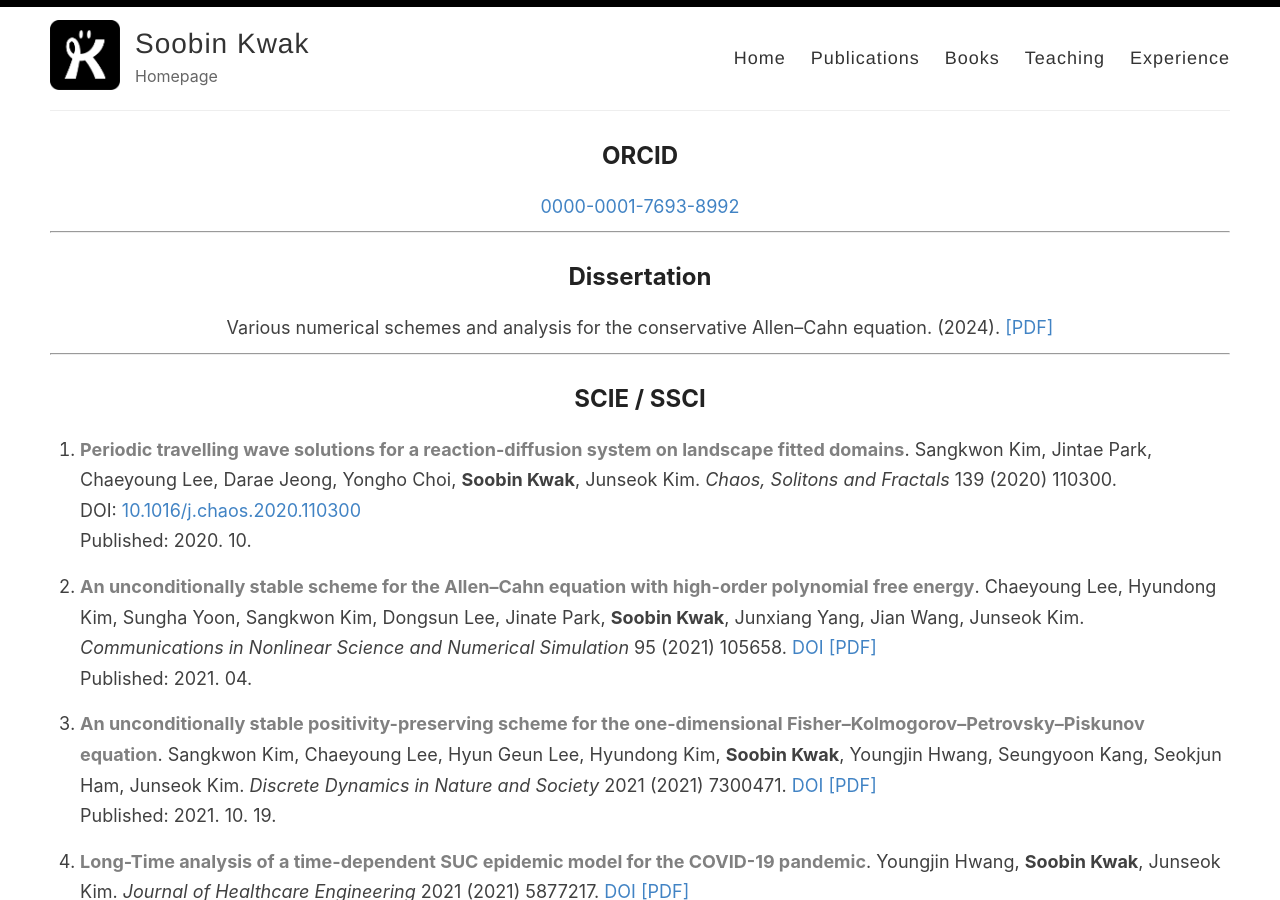
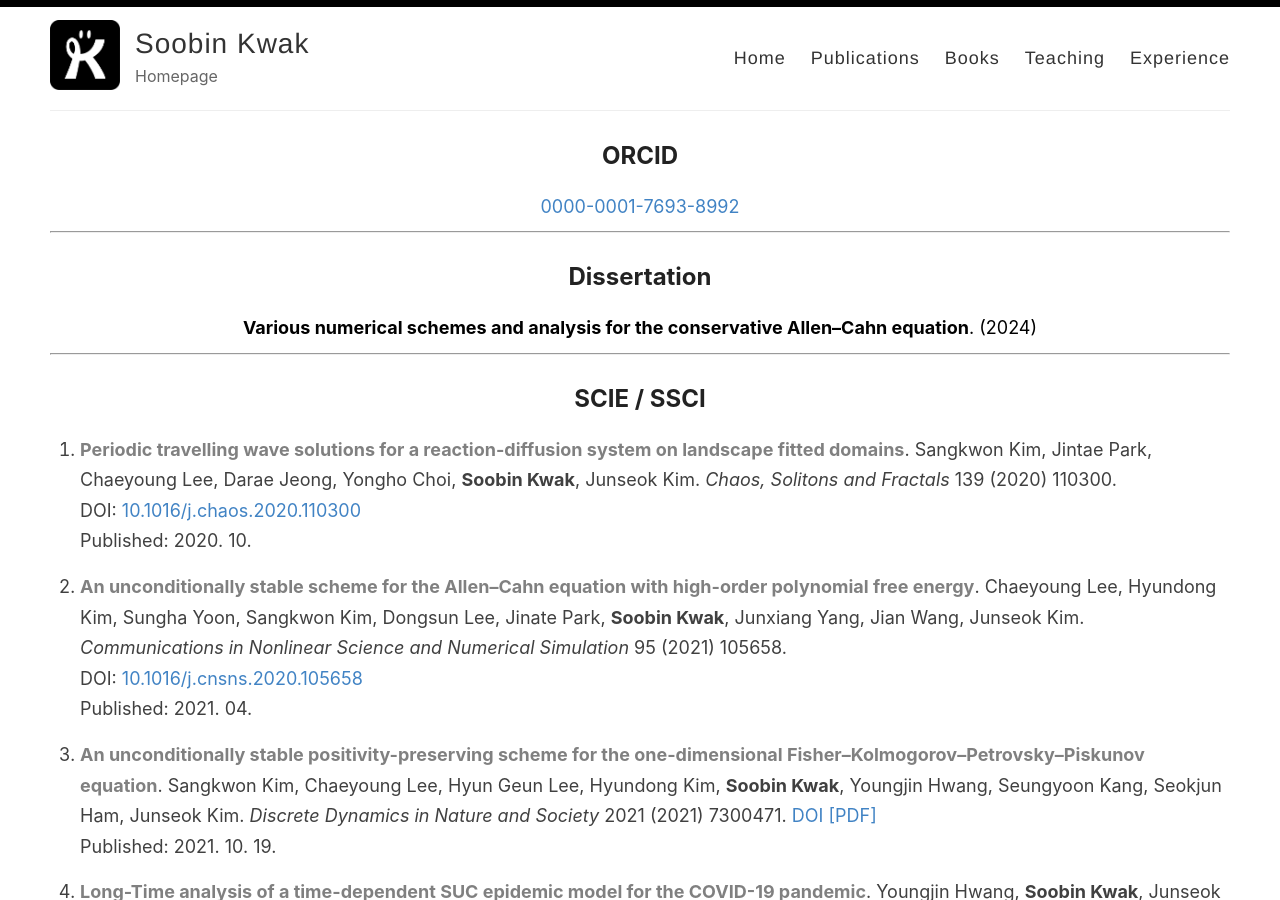
Before and after one commit to skwak/skwak.github.io, a Jekyll site: the page built from _pages/Publications.md, in a window 1280 px wide and 900 px high. Built offline with Jekyll 4.4.1, drawn with Linux system fonts in a browser that asks for light colours; some of the changed lines change nothing that is shown.

Commit message:
Update Publications.md

```diff
--- a/_pages/Publications.md
+++ b/_pages/Publications.md
@@ -15,8 +15,9 @@
 
 ## Dissertation
 
-<div style="text-align: center;">
-Various numerical schemes and analysis for the conservative Allen–Cahn equation. (2024). <a href="../papers/000000289434_20250801133251.pdf">[PDF]</a>
+<div style="text-align: center; color:#000000">
+<a href="../papers/000000289434_20250801133251.pdf" style="color:#000000; font-weight: bold;">
+Various numerical schemes and analysis for the conservative Allen–Cahn equation</a>. (2024)
 </div>
 
 ---
@@ -27,7 +28,8 @@
 DOI: [10.1016/j.chaos.2020.110300](https://doi.org/10.1016/j.chaos.2020.110300)
 Published: 2020. 10.
 
-1. <span style="color:#808080; font-weight: bold;">An unconditionally stable scheme for the Allen–Cahn equation with high-order polynomial free energy</span>. Chaeyoung Lee, Hyundong Kim, Sungha Yoon, Sangkwon Kim, Dongsun Lee, Jinate Park, **Soobin Kwak**, Junxiang Yang, Jian Wang, Junseok Kim. *Communications in Nonlinear Science and Numerical Simulation* 95 (2021) 105658. [DOI](https://doi.org/10.1016/j.cnsns.2020.105658) [[PDF]](../papers/1-s2.0-S1007570420304883-main.pdf)
+1. [<span style="color:#808080; font-weight: bold;">An unconditionally stable scheme for the Allen–Cahn equation with high-order polynomial free energy</span>](../papers/1-s2.0-S1007570420304883-main.pdf). Chaeyoung Lee, Hyundong Kim, Sungha Yoon, Sangkwon Kim, Dongsun Lee, Jinate Park, **Soobin Kwak**, Junxiang Yang, Jian Wang, Junseok Kim. *Communications in Nonlinear Science and Numerical Simulation* 95 (2021) 105658.
+DOI: [10.1016/j.cnsns.2020.105658](https://doi.org/10.1016/j.cnsns.2020.105658)
 Published: 2021. 04.
 
 1. <span style="color:#808080; font-weight: bold;">An unconditionally stable positivity-preserving scheme for the one-dimensional Fisher–Kolmogorov–Petrovsky–Piskunov equation</span>. Sangkwon Kim, Chaeyoung Lee, Hyun Geun Lee, Hyundong Kim, **Soobin Kwak**, Youngjin Hwang, Seungyoon Kang, Seokjun Ham, Junseok Kim. *Discrete Dynamics in Nature and Society* 2021 (2021) 7300471. [DOI](https://doi.org/10.1155/2021/7300471) [[PDF]](../papers/Discrete Dynamics in Nature and Society - 2021 - Kim - An Unconditionally Stable Positivity‐Preserving Scheme for the.pdf)
@@ -253,37 +255,37 @@
 
 ### ESCI / SCOPUS
 
-1. <span style="color:#808080; font-weight: bold;">Controlling COVID-19 outbreaks with financial incentives</span>. Chaeyoung Lee, **Soobin Kwak**, Junseok Kim. *International Journal of Environmental Research and Public Health* 18(2) (2021) 724 1–13. [DOI](https://doi.org/10.3390/ijerph18020724) [[PDF]](../papers/ijerph-18-00724-v2.pdf)
+2. <span style="color:#808080; font-weight: bold;">Controlling COVID-19 outbreaks with financial incentives</span>. Chaeyoung Lee, **Soobin Kwak**, Junseok Kim. *International Journal of Environmental Research and Public Health* 18(2) (2021) 724 1–13. [DOI](https://doi.org/10.3390/ijerph18020724) [[PDF]](../papers/ijerph-18-00724-v2.pdf)
 Published: 2021. 01. 15.
 
-1. <span style="color:#808080; font-weight: bold;">Fast pricing of four asset equity-linked securities using Brownian bridge</span>. Changwoo Yoo, Yongho Choi, Sangkwon Kim, **Soobin Kwak**, Youngjin Hwang, Junseok Kim. *Journal of the Korean Society for Industrial and Applied Mathematics* 25(3) (2021) 82–92. [DOI](https://doi.org/10.12941/jksiam.2021.25.082) [[PDF]](../papers/jksiam.2021.25.082.pdf)
+2. <span style="color:#808080; font-weight: bold;">Fast pricing of four asset equity-linked securities using Brownian bridge</span>. Changwoo Yoo, Yongho Choi, Sangkwon Kim, **Soobin Kwak**, Youngjin Hwang, Junseok Kim. *Journal of the Korean Society for Industrial and Applied Mathematics* 25(3) (2021) 82–92. [DOI](https://doi.org/10.12941/jksiam.2021.25.082) [[PDF]](../papers/jksiam.2021.25.082.pdf)
 Published: 2021. 09. 25.
 
-1. <span style="color:#808080; font-weight: bold;">Efficient and accurate finite difference method for the four underlying asset ELS</span>. Hyeongseok Hwang, Yongho Choi, **Soobin Kwak**, Youngjin Hwang, Sangkwon Kim, Junseok Kim. *Journal of the Korean Society of Mathematical Education Series B-Theoretical Matheamtics and Pedagogical MatheMatics* 28(4) (2021) 329–341. [DOI](https://doi.org/10.7468/jksmeb.2021.28.4.329) [[PDF]](../papers/jksmeb.2021.28.4.329.pdf)
+2. <span style="color:#808080; font-weight: bold;">Efficient and accurate finite difference method for the four underlying asset ELS</span>. Hyeongseok Hwang, Yongho Choi, **Soobin Kwak**, Youngjin Hwang, Sangkwon Kim, Junseok Kim. *Journal of the Korean Society of Mathematical Education Series B-Theoretical Matheamtics and Pedagogical MatheMatics* 28(4) (2021) 329–341. [DOI](https://doi.org/10.7468/jksmeb.2021.28.4.329) [[PDF]](../papers/jksmeb.2021.28.4.329.pdf)
 Published: 2021. 11. 30.
 
-1. <span style="color:#808080; font-weight: bold;">Nonuniform finite difference scheme for the three-dimensional time-fractional Black–Scholes equation</span>. Sangkwon Kim, Chaeyoung Lee, Wonjin Lee, **Soobin Kwak**, Darae Jeong, Junseok Kim. *Journal of Function Spaces* 2021 (2021) 9984473. [DOI](https://doi.org/10.1155/2021/9984473) [[PDF]](../papers/Journal of Function Spaces - 2021 - Kim - Nonuniform Finite Difference Scheme for the Three‐Dimensional Time‐Fractional.pdf)
+2. <span style="color:#808080; font-weight: bold;">Nonuniform finite difference scheme for the three-dimensional time-fractional Black–Scholes equation</span>. Sangkwon Kim, Chaeyoung Lee, Wonjin Lee, **Soobin Kwak**, Darae Jeong, Junseok Kim. *Journal of Function Spaces* 2021 (2021) 9984473. [DOI](https://doi.org/10.1155/2021/9984473) [[PDF]](../papers/Journal of Function Spaces - 2021 - Kim - Nonuniform Finite Difference Scheme for the Three‐Dimensional Time‐Fractional.pdf)
 Published: 2021. 12. 24.
 
-1. <span style="color:#808080; font-weight: bold;">Linear Stability Analysis of the Cahn–Hilliard Equation in Spinodal Region</span>. Seokjun Ham, Darae Jeong, Hyundong Kim, Chaeyoung Lee, **Soobin Kwak**, Youngjin Hwang, Junseok Kim. *Journal of Function Spaces* 2022 (2022) 2970876. [DOI](https://doi.org/10.1155/2022/2970876) [[PDF]](../papers/Journal of Function Spaces - 2022 - Ham - Linear Stability Analysis of the Cahn Hilliard Equation in Spinodal Region.pdf)
+2. <span style="color:#808080; font-weight: bold;">Linear Stability Analysis of the Cahn–Hilliard Equation in Spinodal Region</span>. Seokjun Ham, Darae Jeong, Hyundong Kim, Chaeyoung Lee, **Soobin Kwak**, Youngjin Hwang, Junseok Kim. *Journal of Function Spaces* 2022 (2022) 2970876. [DOI](https://doi.org/10.1155/2022/2970876) [[PDF]](../papers/Journal of Function Spaces - 2022 - Ham - Linear Stability Analysis of the Cahn Hilliard Equation in Spinodal Region.pdf)
 Published: 2022. 06. 24.
 
-1. <span style="color:#808080; font-weight: bold;">An adaptive time-stepping algorithm for the Allen–Cahn equation</span>. Chaeyoung Lee, Jintae Park, **Soobin Kwak**, Sangkwon Kim, Yongho Choi, Seokjun Ham, Junseok Kim. *Journal of Function Spaces* 2022 (2022) 2731593. [DOI](https://doi.org/10.1155/2022/2731593) [[PDF]](../papers/Journal of Function Spaces - 2022 - Lee - An Adaptive Time‐Stepping Algorithm for the Allen Cahn Equation.pdf)
+2. <span style="color:#808080; font-weight: bold;">An adaptive time-stepping algorithm for the Allen–Cahn equation</span>. Chaeyoung Lee, Jintae Park, **Soobin Kwak**, Sangkwon Kim, Yongho Choi, Seokjun Ham, Junseok Kim. *Journal of Function Spaces* 2022 (2022) 2731593. [DOI](https://doi.org/10.1155/2022/2731593) [[PDF]](../papers/Journal of Function Spaces - 2022 - Lee - An Adaptive Time‐Stepping Algorithm for the Allen Cahn Equation.pdf)
 Published: 2022. 07. 16.
 
-1. <span style="color:#808080; font-weight: bold;">Numerical study of an indicator function for front-tracking methods</span>. Darae Jeong, Seokjun Ham, Junxiang Yang, Youngjin Hwang, **Soobin Kwak**, Haobo Hua, Xuan Xin, Junseok Kim. *Mathematical Problems in Engineering* 2022 (2022) 7381115. [DOI](https://doi.org/10.1155/2022/7381115) [[PDF]](../papers/Mathematical Problems in Engineering - 2022 - Jeong - Numerical Study of an Indicator Function for Front‐Tracking Methods.pdf)
+2. <span style="color:#808080; font-weight: bold;">Numerical study of an indicator function for front-tracking methods</span>. Darae Jeong, Seokjun Ham, Junxiang Yang, Youngjin Hwang, **Soobin Kwak**, Haobo Hua, Xuan Xin, Junseok Kim. *Mathematical Problems in Engineering* 2022 (2022) 7381115. [DOI](https://doi.org/10.1155/2022/7381115) [[PDF]](../papers/Mathematical Problems in Engineering - 2022 - Jeong - Numerical Study of an Indicator Function for Front‐Tracking Methods.pdf)
 Published: 2022. 07. 31.
 
-1. <span style="color:#808080; font-weight: bold;">Estimation of total cost required in controlling COVID-19 outbreaks by financial incentives</span>. Sangkwon Kim, Youngjin Hwang, Chaeyoung Lee, **Soobin Kwak**, Junseok Kim. *International Journal of Environmental Research and Public Health* 20(2) (2023) 1217. [DOI](https://doi.org/10.3390/ijerph20021217) [[PDF]](../papers/ijerph-20-01217-v2.pdf)
+2. <span style="color:#808080; font-weight: bold;">Estimation of total cost required in controlling COVID-19 outbreaks by financial incentives</span>. Sangkwon Kim, Youngjin Hwang, Chaeyoung Lee, **Soobin Kwak**, Junseok Kim. *International Journal of Environmental Research and Public Health* 20(2) (2023) 1217. [DOI](https://doi.org/10.3390/ijerph20021217) [[PDF]](../papers/ijerph-20-01217-v2.pdf)
 Published: 2023. 01.
 
-1. <span style="color:#808080; font-weight: bold;">An efficient and accurate adaptive time-stepping method for the Black–Scholes equations</span>. Hyeongseok Hwang, **Soobin Kwak**, Yunjae Nam, Seokjun Ham, Zhengang Li, Hyundong Kim, Junseok Kim. *Journal of the Korean Society for Industrial and Applied Mathematics* 28(3) (2024) 88–95. [DOI](https://doi.org/10.12941/jksiam.2024.28.088) [[PDF]](../papers/jksiam.2024.28.088.pdf)
+2. <span style="color:#808080; font-weight: bold;">An efficient and accurate adaptive time-stepping method for the Black–Scholes equations</span>. Hyeongseok Hwang, **Soobin Kwak**, Yunjae Nam, Seokjun Ham, Zhengang Li, Hyundong Kim, Junseok Kim. *Journal of the Korean Society for Industrial and Applied Mathematics* 28(3) (2024) 88–95. [DOI](https://doi.org/10.12941/jksiam.2024.28.088) [[PDF]](../papers/jksiam.2024.28.088.pdf)
 Published: 2024. 09. 25.
 
-1. <span style="color:#808080; font-weight: bold;">An efficient and accurate adaptive time-stepping method for the Landau–Lifshitz equation</span>. Hyundong Kim, **Soobin Kwak**, Moumni Mohammed, Seungyoon Kang, Seokjun Ham, Junseok Kim. *Algorithms* 18(1) (2025) 1. [DOI](https://doi.org/10.3390/a18010001) [[PDF]](../papers/algorithms-18-00001.pdf)
+2. <span style="color:#808080; font-weight: bold;">An efficient and accurate adaptive time-stepping method for the Landau–Lifshitz equation</span>. Hyundong Kim, **Soobin Kwak**, Moumni Mohammed, Seungyoon Kang, Seokjun Ham, Junseok Kim. *Algorithms* 18(1) (2025) 1. [DOI](https://doi.org/10.3390/a18010001) [[PDF]](../papers/algorithms-18-00001.pdf)
 Published: 2025. 01.
 
-1. <span style="color:#808080; font-weight: bold;">Practical implementation of boundary conditions in the Thomas algorithm</span>. **Soobin Kwak**. *Journal of the Korean Society for Industrial and Applied Mathematics* 29(2) (2025) 171–183. [DOI](https://doi.org/10.12941/jksiam.2025.29.171) [[PDF]](../papers/jksiam.2025.29.171.pdf)
+2. <span style="color:#808080; font-weight: bold;">Practical implementation of boundary conditions in the Thomas algorithm</span>. **Soobin Kwak**. *Journal of the Korean Society for Industrial and Applied Mathematics* 29(2) (2025) 171–183. [DOI](https://doi.org/10.12941/jksiam.2025.29.171) [[PDF]](../papers/jksiam.2025.29.171.pdf)
 Published: 2025. 06. 25.
 
 ---
```
